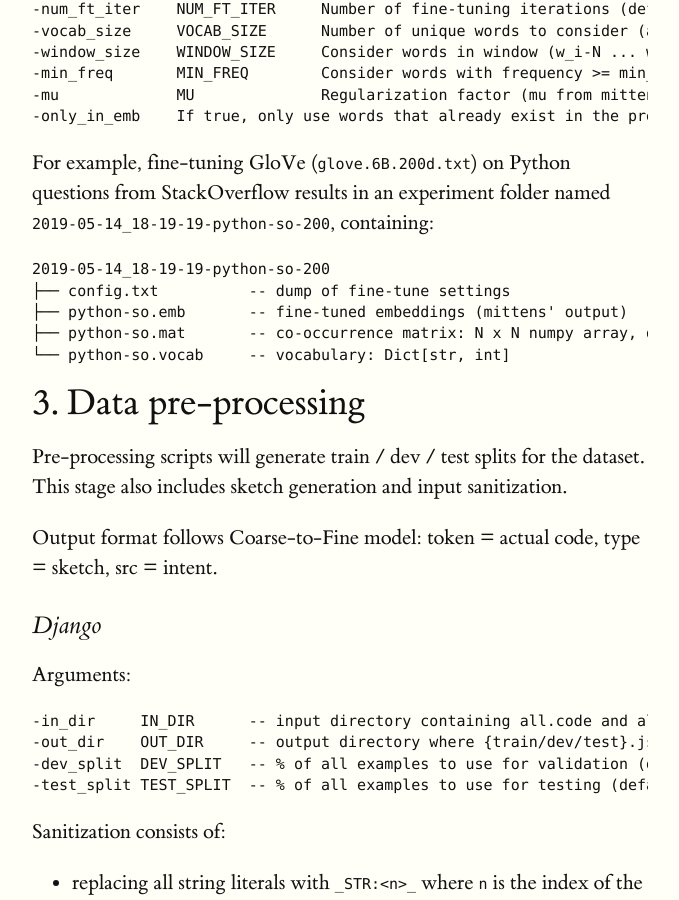
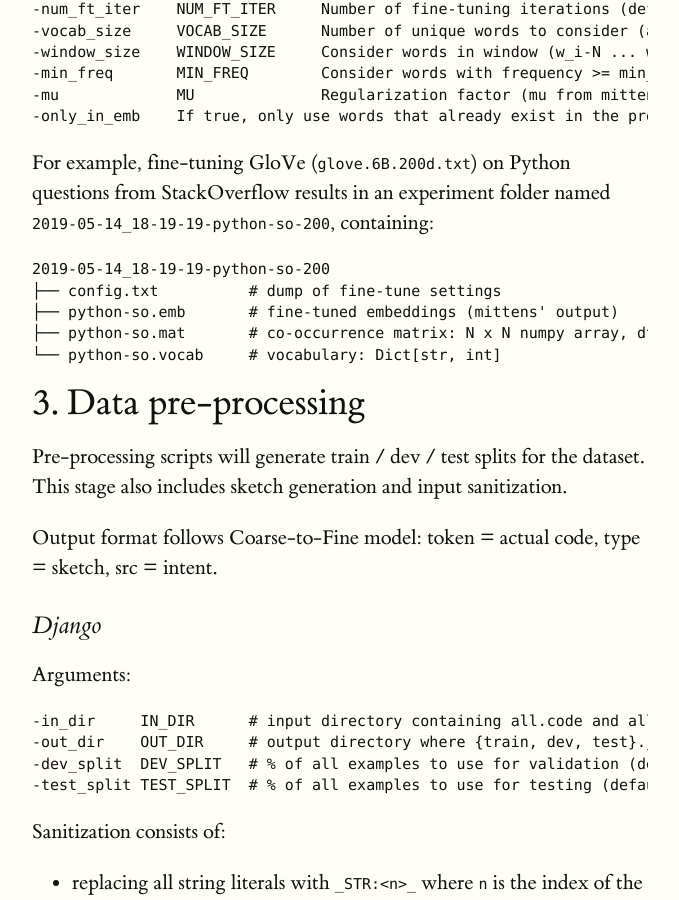
Before and after one commit to code-gen/code-gen.github.io, a Jekyll site: the page built from contents/data-exploration/index.md, in a window 1280 px wide and 900 px high, scrolled down 2346 px. Shown: the whole window, without its empty margins (128-807 px from the left). Built offline with Jekyll 4.4.1, drawn with Linux system fonts in a browser that asks for light colours; formulas are drawn with MathJax 3; some of the changed text lies outside the part shown.

````diff
--- a/contents/data-exploration/index.md
+++ b/contents/data-exploration/index.md
@@ -94,10 +94,10 @@ folder named `2019-05-14_18-19-19-python-so-200`, containing:
 
 ```
 2019-05-14_18-19-19-python-so-200
-├── config.txt          -- dump of fine-tune settings
-├── python-so.emb       -- fine-tuned embeddings (mittens' output)
-├── python-so.mat       -- co-occurrence matrix: N x N numpy array, dtype=uint16
-└── python-so.vocab     -- vocabulary: Dict[str, int]
+├── config.txt          # dump of fine-tune settings
+├── python-so.emb       # fine-tuned embeddings (mittens' output)
+├── python-so.mat       # co-occurrence matrix: N x N numpy array, dtype=uint16
+└── python-so.vocab     # vocabulary: Dict[str, int]
 ```
 
 # 3. Data pre-processing
@@ -111,10 +111,10 @@ Output format follows Coarse-to-Fine model: token = actual code, type = sketch,
 
 Arguments:
 ```
--in_dir     IN_DIR      -- input directory containing all.code and all.anno files
--out_dir    OUT_DIR     -- output directory where {train/dev/test}.json files will be dumped
--dev_split  DEV_SPLIT   -- % of all examples to use for validation (default = 0.05)
--test_split TEST_SPLIT  -- % of all examples to use for testing (default = 0.1)
+-in_dir     IN_DIR      # input directory containing all.code and all.anno files
+-out_dir    OUT_DIR     # output directory where {train, dev, test}.json files will be dumped
+-dev_split  DEV_SPLIT   # % of all examples to use for validation (default = 0.05)
+-test_split TEST_SPLIT  # % of all examples to use for testing (default = 0.1)
 ```
 
 Sanitization consists of:
````
Also changed, not shown: other parts of contents/data-exploration/index.md (+1 -1 lines), contents/references/index.md (+5 -0 lines).
